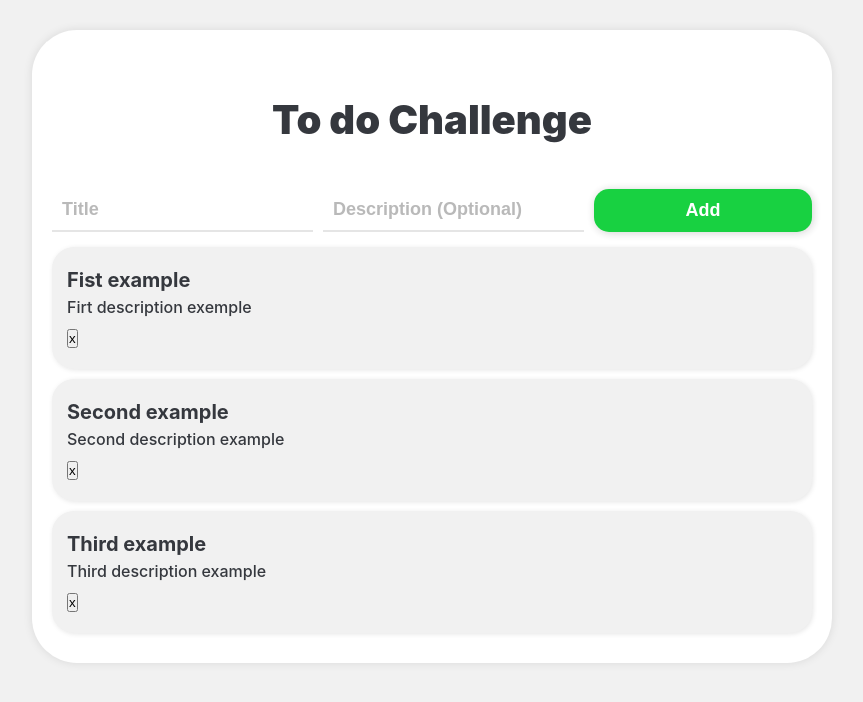
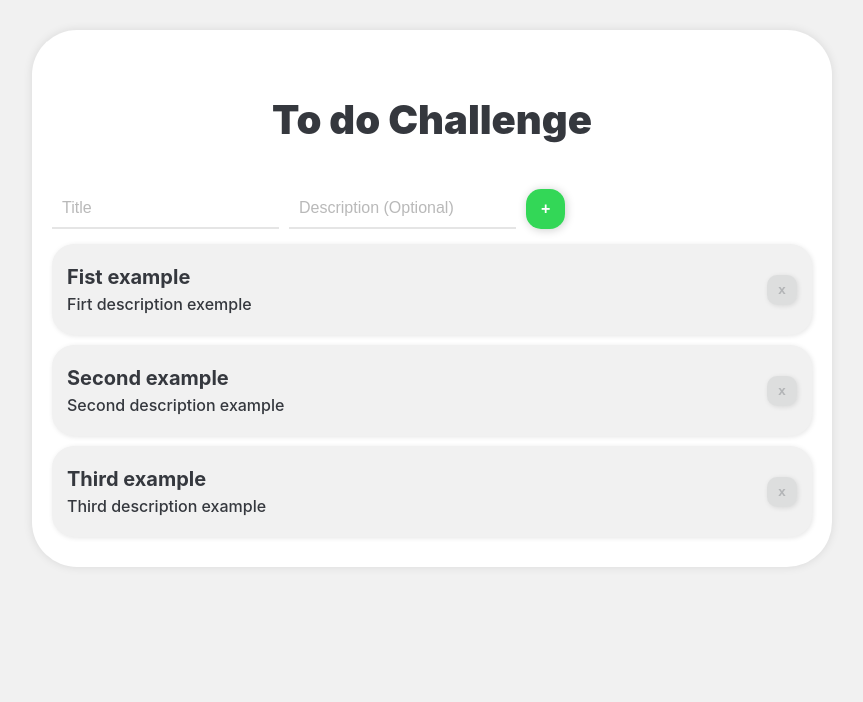
Before and after one commit to Lucasasdev/to-do-list, a React (Create React App) app: page / in a window 1280 px wide. Shown: the top 702 px of the page, without its empty margins (208-1071 px from the left). Built offline with nearby package versions, Linux system fonts and the light colour scheme.

Commit message:
style:  change style and add icons

```diff
--- a/package.json
+++ b/package.json
@@ -8,6 +8,7 @@
     "@testing-library/user-event": "^13.5.0",
     "react": "^18.3.1",
     "react-dom": "^18.3.1",
+    "react-icons": "^5.2.1",
     "react-redux": "^9.1.2",
     "react-scripts": "5.0.1",
     "redux": "^5.0.1",
--- a/src/components/button/Button.css
+++ b/src/components/button/Button.css
@@ -1,16 +1,14 @@
 .add-button {
   margin: none;
-  width: 100%;
   height: 100%;
-  background-color: #00cd2d;
+  background-color: rgba(0, 205, 45, 80%);
   color: #ffffff;
   border: none;
   border-radius: 15px;
-  padding: 0px 20px;
-  font-weight: bolder;
-  font-size: 18px;
+  padding: 10px 15px;
   font-weight: bold;
-  opacity: 0.9;
+  font-size: 16px;
+  font-weight: bold;
   cursor: pointer;
   box-shadow: 1px 1px 10px rgba(0, 0, 0, 0.2);
 }
@@ -21,10 +19,3 @@
   color: #00cd2d;
   transition: 0.3s ease-in-out;
 }
-
-@media (max-width: 650px) {
-  .add-button {
-    width: 100px;
-    height: 40px;
-  }
-}
--- a/src/components/header/Header.css
+++ b/src/components/header/Header.css
@@ -6,8 +6,14 @@
   padding: 45px 0px;
 }
 
-@media (max-width: 650px) {
+@media (max-width: 700px) {
   .header {
     font-size: 30px;
   }
 }
+
+@media (max-width: 375px) {
+  .header {
+    font-size: 25px;
+  }
+}
--- a/src/components/inputTask/InputTask.css
+++ b/src/components/inputTask/InputTask.css
@@ -1,3 +1,7 @@
+.container {
+  max-width: 400px;
+}
+
 .input-container {
   display: flex;
   margin-bottom: 15px;
@@ -14,8 +18,8 @@
   transition: border-color 0.3s;
   color: #35383e;
   opacity: 50%;
-  font-size: 18px;
-  font-weight: bold;
+  font-size: 16px;
+  font-weight: 500;
   flex: 2;
 }
 
@@ -28,8 +32,8 @@
   flex: 2;
   color: #35383e;
   opacity: 50%;
-  font-size: 18px;
-  font-weight: bold;
+  font-size: 16px;
+  font-weight: 500;
 }
 
 .input-title:focus {
--- a/src/components/inputTask/InputTask.jsx
+++ b/src/components/inputTask/InputTask.jsx
@@ -21,7 +21,7 @@ const InputTask = ({ handleTaskAddition }) => {
   };
 
   return (
-    <div>
+    <div className="container">
       <div className="input-container">
         <div>
           <input
@@ -42,7 +42,7 @@ const InputTask = ({ handleTaskAddition }) => {
           />
         </div>
         <div className="add-task-button-container">
-          <Button onClick={handleAddTaskClick}>Add</Button>
+          <Button onClick={handleAddTaskClick}>+</Button>
         </div>
       </div>
     </div>
--- a/src/components/task/Task.css
+++ b/src/components/task/Task.css
@@ -1,6 +1,7 @@
 .task-container {
   display: flex;
-  flex-direction: column;
+  justify-content: space-between;
+  align-items: center;
   gap: 10px;
   background-color: #f1f1f1;
   border-radius: 22px;
@@ -9,6 +10,13 @@
   cursor: pointer;
   color: #35383e;
   box-shadow: 1px 1px 5px rgba(0, 0, 0, 0.1);
+}
+
+.content-container {
+  flex-direction: column;
+  justify-content: space-between;
+  flex: 1;
+  max-width: 620px;
 }
 
 .task {
@@ -28,3 +36,33 @@
   font-size: 16px;
   color: #35383e;
 }
+
+.icon-container {
+  width: 30px;
+  height: 30px;
+}
+
+.remove-task-button {
+  background-color: rgba(53, 56, 62, 0.1);
+  border: none;
+  border-radius: 10px;
+  width: 100%;
+  height: 100%;
+  color: rgba(53, 56, 62, 25%);
+  font-weight: bold;
+  box-shadow: 1px 1px 5px rgba(0, 0, 0, 0.1);
+  cursor: pointer;
+  flex: 1;
+}
+
+.remove-task-button:active {
+  background-color: rgba(255, 0, 0, 75%);
+  color: #f1f1f1;
+  transition: 0s ease-in-out;
+  border-color: rgba(255, 0, 0, 1);
+}
+
+.close-icon {
+  height: auto;
+  width: auto;
+}
```
Also changed, not shown: 1 other file (tests, documents, lock files or other folders).
